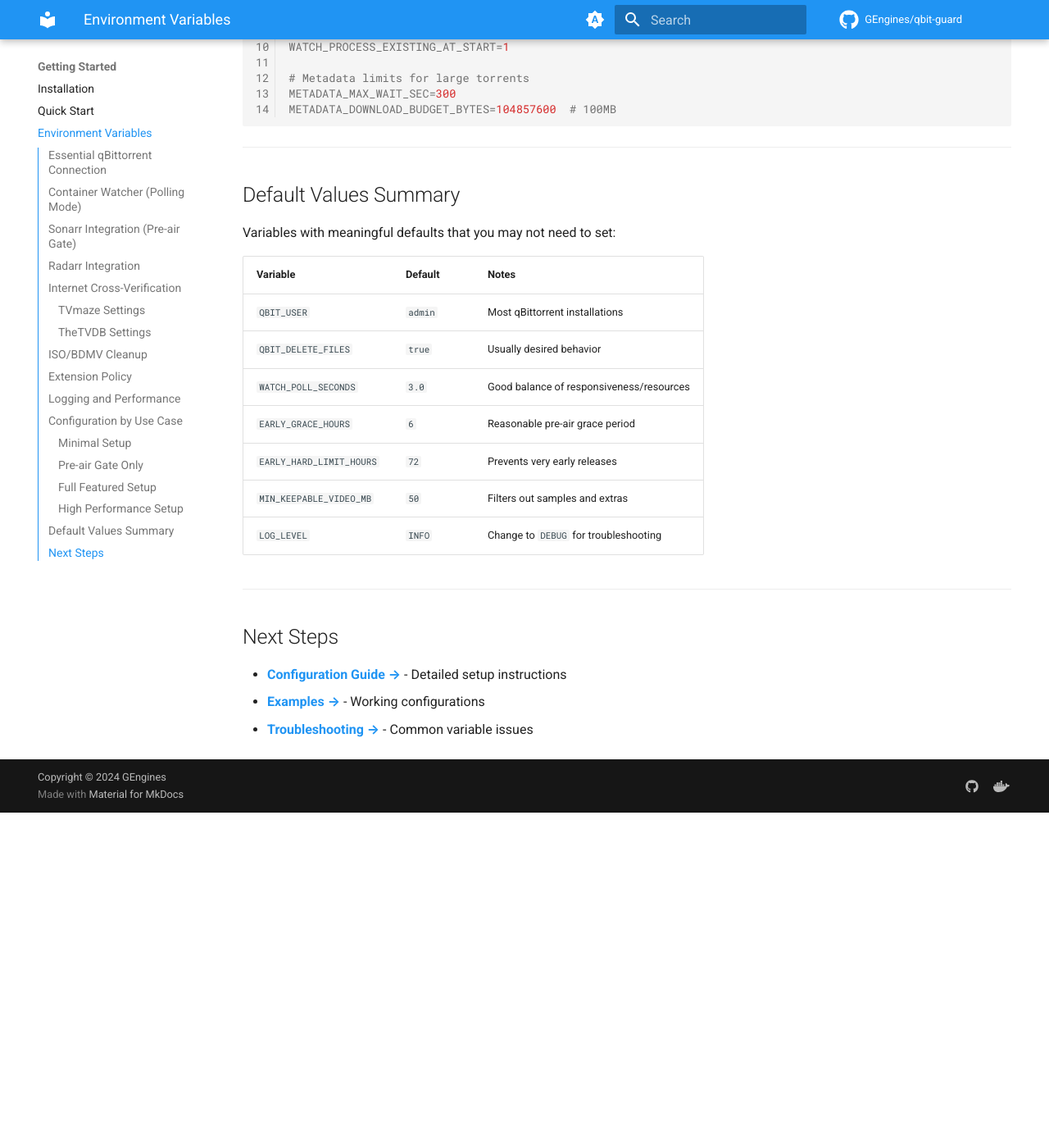
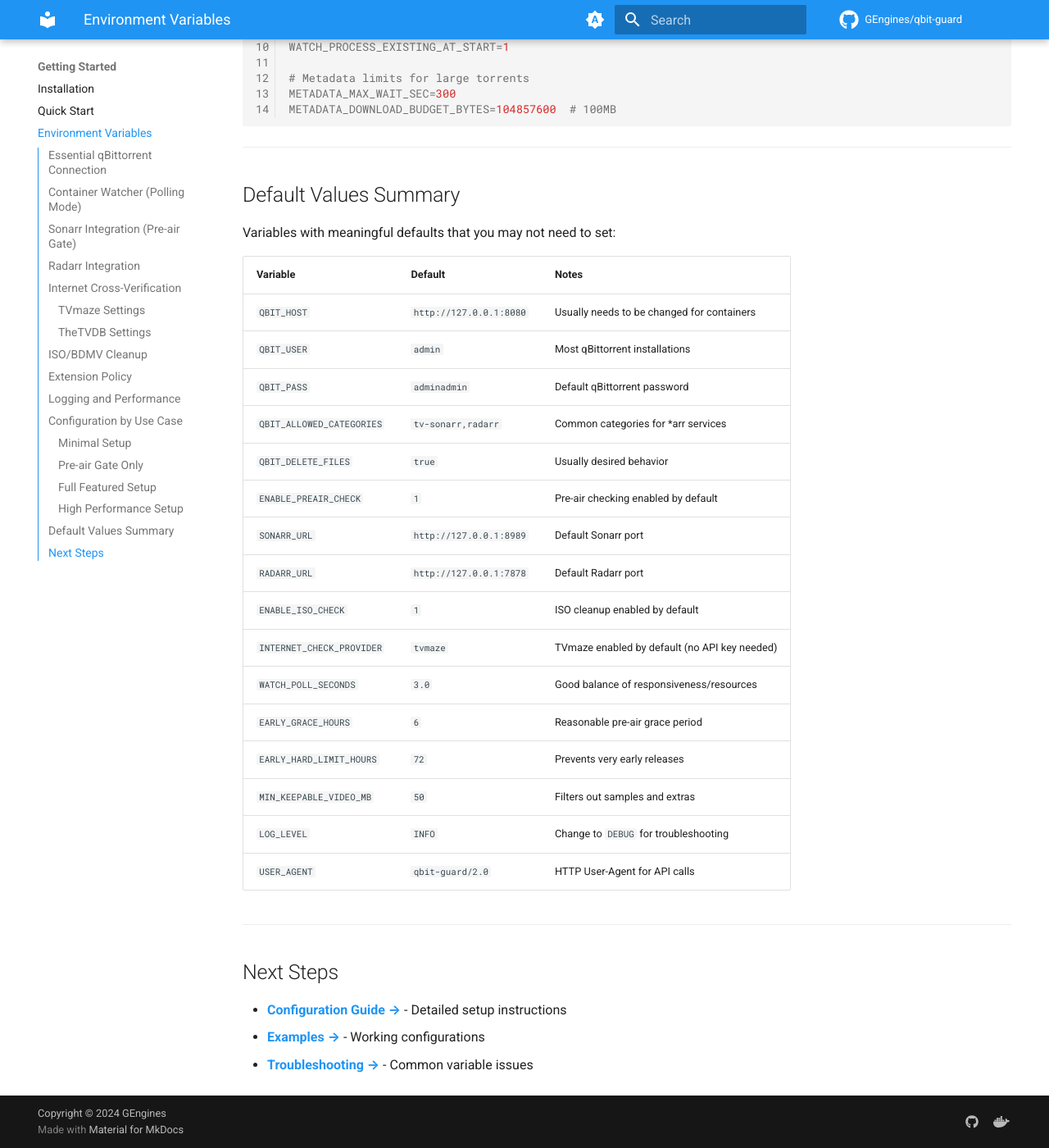
Before and after one commit to Moemen-kandil/qbit-guard, an MkDocs documentation site: the page built from docs/usage/env.md, in a window 1280 px wide and 1400 px high, scrolled down 6086 px. Shown: the whole window at 82% size. Built offline with MkDocs 1.6.1 and Material for MkDocs 9.7.7, drawn with Linux system fonts in a browser that asks for light colours; comment, search, counter and statistics services are not loaded; the version menu is left out; before the commit the page ends 7077 px from its top, so only the background shows below that; some of the changed text lies outside the part shown.

Commit message:
Update environment variable defaults to match actual code values
Co-authored-by: GEngines <6271758+GEngines@users.noreply.github.com>

```diff
--- a/docs/usage/env.md
+++ b/docs/usage/env.md
@@ -8,10 +8,10 @@ Complete reference of all environment variables supported by qbit-guard, organiz
 
 | Variable | Default | Description |
 |----------|---------|-------------|
-| `QBIT_HOST` | - | **Required.** qBittorrent WebUI URL (e.g., `http://qbittorrent:8080`) |
+| `QBIT_HOST` | `http://127.0.0.1:8080` | qBittorrent WebUI URL |
 | `QBIT_USER` | `admin` | qBittorrent WebUI username |
-| `QBIT_PASS` | - | **Required.** qBittorrent WebUI password |
-| `QBIT_ALLOWED_CATEGORIES` | - | **Required.** Comma-separated list of categories to process |
+| `QBIT_PASS` | `adminadmin` | qBittorrent WebUI password |
+| `QBIT_ALLOWED_CATEGORIES` | `tv-sonarr,radarr` | Comma-separated list of categories to process |
 | `QBIT_DELETE_FILES` | `true` | Delete files when removing torrents |
 | `QBIT_IGNORE_TLS` | `0` | Set to `1` to ignore SSL certificate errors |
 | `QBIT_DRY_RUN` | `0` | Set to `1` for testing mode (no actual deletions) |
@@ -32,8 +32,8 @@ Complete reference of all environment variables supported by qbit-guard, organiz
 
 | Variable | Default | Description |
 |----------|---------|-------------|
-| `ENABLE_PREAIR_CHECK` | `0` | Enable pre-air checking (`0` or `1`) |
-| `SONARR_URL` | - | Sonarr base URL (e.g., `http://sonarr:8989`) |
+| `ENABLE_PREAIR_CHECK` | `1` | Enable pre-air checking (`0` or `1`) |
+| `SONARR_URL` | `http://127.0.0.1:8989` | Sonarr base URL |
 | `SONARR_APIKEY` | - | Sonarr API key |
 | `SONARR_CATEGORIES` | `tv-sonarr` | Categories to apply pre-air checks to |
 | `EARLY_GRACE_HOURS` | `6` | Allow releases this many hours before air date |
@@ -52,7 +52,7 @@ Complete reference of all environment variables supported by qbit-guard, organiz
 
 | Variable | Default | Description |
 |----------|---------|-------------|
-| `RADARR_URL` | - | Radarr base URL (e.g., `http://radarr:7878`) |
+| `RADARR_URL` | `http://127.0.0.1:7878` | Radarr base URL |
 | `RADARR_APIKEY` | - | Radarr API key |
 | `RADARR_CATEGORIES` | `radarr` | Categories to apply Radarr blocklisting to |
 | `RADARR_TIMEOUT_SEC` | `45` | HTTP timeout for Radarr API calls |
@@ -64,7 +64,7 @@ Complete reference of all environment variables supported by qbit-guard, organiz
 
 | Variable | Default | Description |
 |----------|---------|-------------|
-| `INTERNET_CHECK_PROVIDER` | `off` | Provider selection: `off`, `tvmaze`, `tvdb`, or `both` |
+| `INTERNET_CHECK_PROVIDER` | `tvmaze` | Provider selection: `off`, `tvmaze`, `tvdb`, or `both` |
 
 ### TVmaze Settings
 | Variable | Default | Description |
@@ -89,7 +89,7 @@ Complete reference of all environment variables supported by qbit-guard, organiz
 
 | Variable | Default | Description |
 |----------|---------|-------------|
-| `ENABLE_ISO_CHECK` | `0` | Enable ISO/disc image cleanup (`0` or `1`) |
+| `ENABLE_ISO_CHECK` | `1` | Enable ISO/disc image cleanup (`0` or `1`) |
 | `MIN_KEEPABLE_VIDEO_MB` | `50` | Minimum size for video files to keep (MB) |
 | `METADATA_POLL_INTERVAL` | `1.5` | Seconds between file list checks during metadata fetching |
 | `METADATA_MAX_WAIT_SEC` | `0` | Max wait for metadata resolution (`0` = infinite) |
@@ -209,13 +209,22 @@ Variables with meaningful defaults that you may not need to set:
 
 | Variable | Default | Notes |
 |----------|---------|-------|
+| `QBIT_HOST` | `http://127.0.0.1:8080` | Usually needs to be changed for containers |
 | `QBIT_USER` | `admin` | Most qBittorrent installations |
+| `QBIT_PASS` | `adminadmin` | Default qBittorrent password |
+| `QBIT_ALLOWED_CATEGORIES` | `tv-sonarr,radarr` | Common categories for *arr services |
 | `QBIT_DELETE_FILES` | `true` | Usually desired behavior |
+| `ENABLE_PREAIR_CHECK` | `1` | Pre-air checking enabled by default |
+| `SONARR_URL` | `http://127.0.0.1:8989` | Default Sonarr port |
+| `RADARR_URL` | `http://127.0.0.1:7878` | Default Radarr port |
+| `ENABLE_ISO_CHECK` | `1` | ISO cleanup enabled by default |
+| `INTERNET_CHECK_PROVIDER` | `tvmaze` | TVmaze enabled by default (no API key needed) |
 | `WATCH_POLL_SECONDS` | `3.0` | Good balance of responsiveness/resources |
 | `EARLY_GRACE_HOURS` | `6` | Reasonable pre-air grace period |
 | `EARLY_HARD_LIMIT_HOURS` | `72` | Prevents very early releases |
 | `MIN_KEEPABLE_VIDEO_MB` | `50` | Filters out samples and extras |
 | `LOG_LEVEL` | `INFO` | Change to `DEBUG` for troubleshooting |
+| `USER_AGENT` | `qbit-guard/2.0` | HTTP User-Agent for API calls |
 
 ---
 
```
Also changed, not shown: 1 other file.
